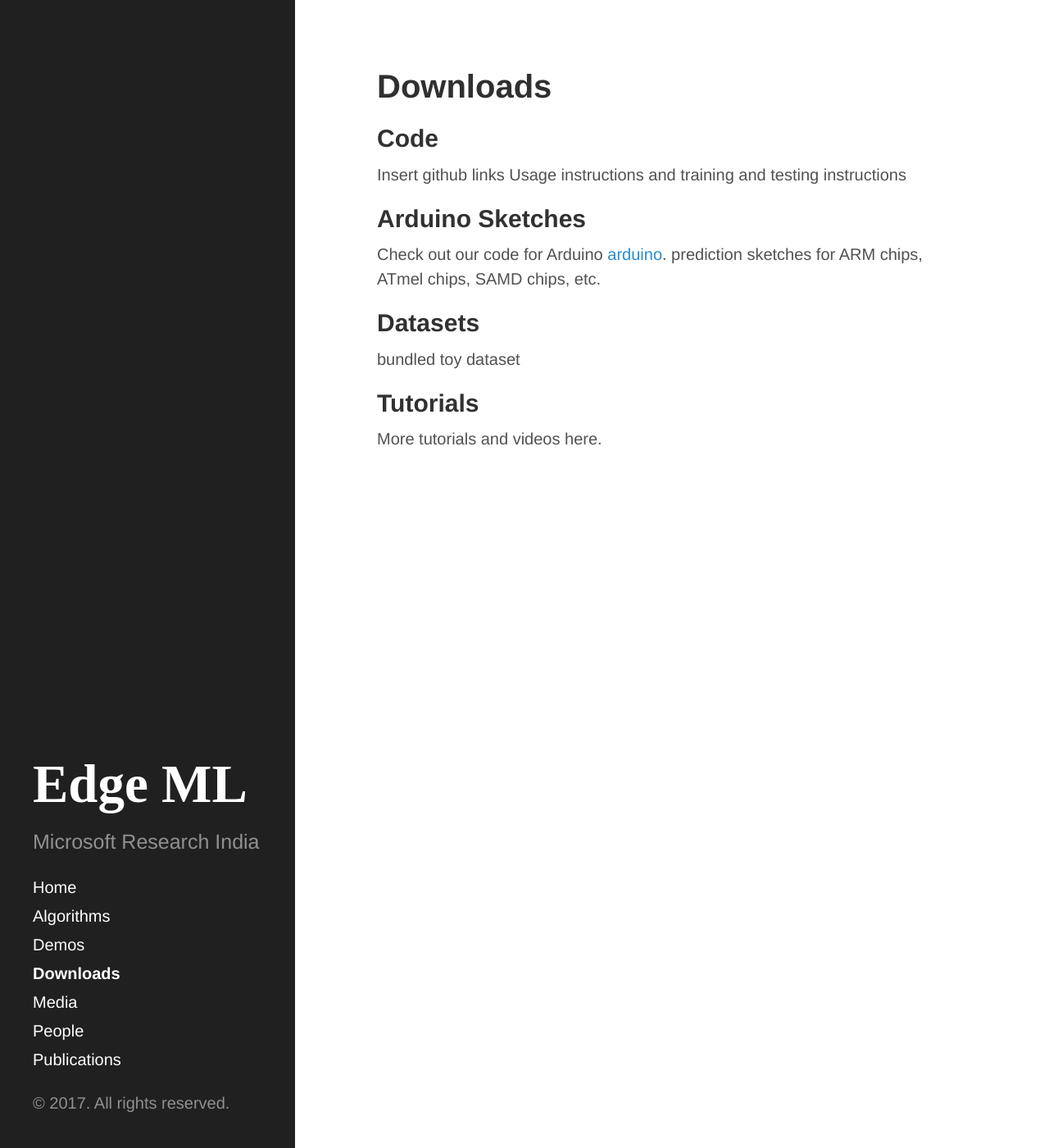
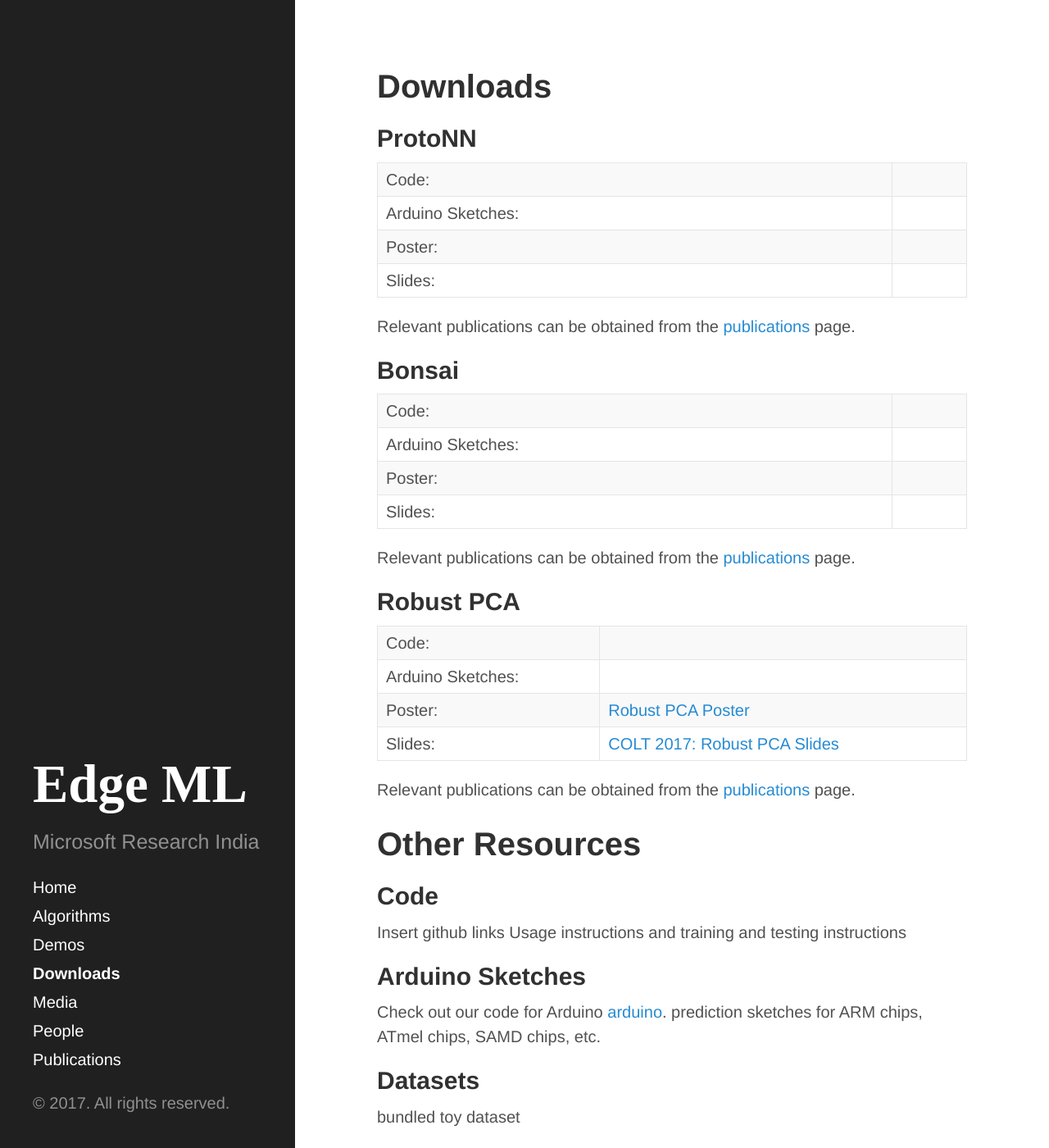
Before and after one commit to ShishirPatil/EdgeML, a Jekyll site: the page built from Downloads.md, in a window 1280 px wide and 1400 px high. Shown: the whole window at 82% size. Built offline with Jekyll 4.4.1, drawn with Linux system fonts in a browser that asks for light colours.

Commit message:
Linking to Robust PCA slides and Poster

```diff
--- a/Downloads.md
+++ b/Downloads.md
@@ -2,7 +2,39 @@
 layout: page
 title: Downloads
 ---
+## ProtoNN
 
+|Code:||
+|Arduino Sketches:||
+|Poster:||
+|Slides:||
+
+Relevant publications can be obtained from the [publications]({{ site.baseurl }}/Publications) page.
+
+
+## Bonsai
+
+|Code:||
+|Arduino Sketches:||
+|Poster:||
+|Slides:||
+
+Relevant publications can be obtained from the [publications]({{ site.baseurl }}/Publications) page.
+
+## Robust PCA
+
+
+|Code:||
+|Arduino Sketches:||
+|Poster:|[Robust PCA Poster]({{ site.baseurl }}/files/robustpca-poster.pdf)|
+|Slides:|[COLT 2017: Robust PCA Slides]({{ site.baseurl }}/files/robustpca-colt-slides.pptx)|
+
+Relevant publications can be obtained from the [publications]({{ site.baseurl }}/Publications) page.
+
+
+
+
+# Other Resources
 ## Code
 
 Insert github links
```
